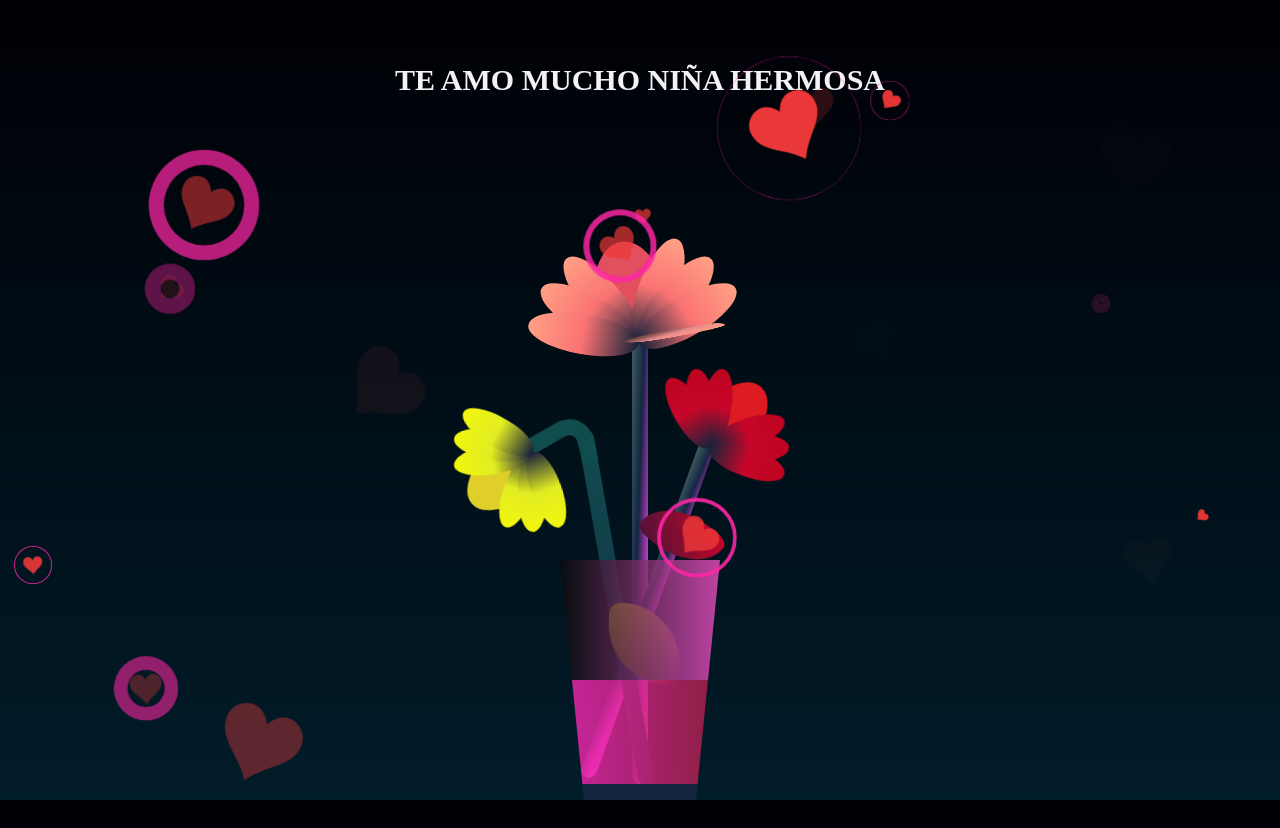
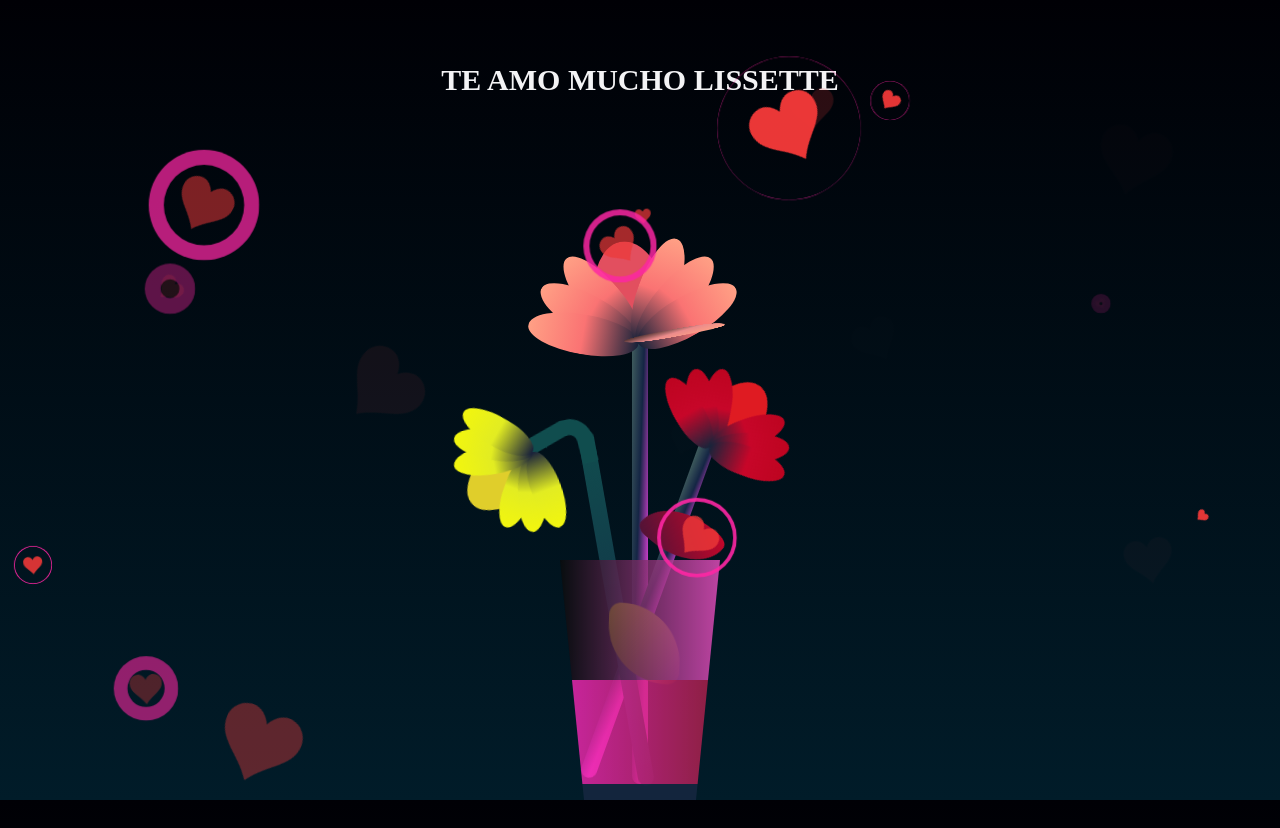
Before and after one commit to 20064/florero, a plain HTML site: page index.html in a window 1280 px wide. Drawn offline with Linux system fonts and the light colour scheme.

Commit message:
Update index.html

```diff
--- a/index.html
+++ b/index.html
@@ -17,7 +17,7 @@
 
 </head>
 <body>
-  <div id="texto1">TE AMO MUCHO NIÑA HERMOSA</div>
+  <div id="texto1">TE AMO MUCHO LISSETTE</div>
 <div class="flower">
         <div class="f-wrapper">
             <div class="flower__line"></div>
```
